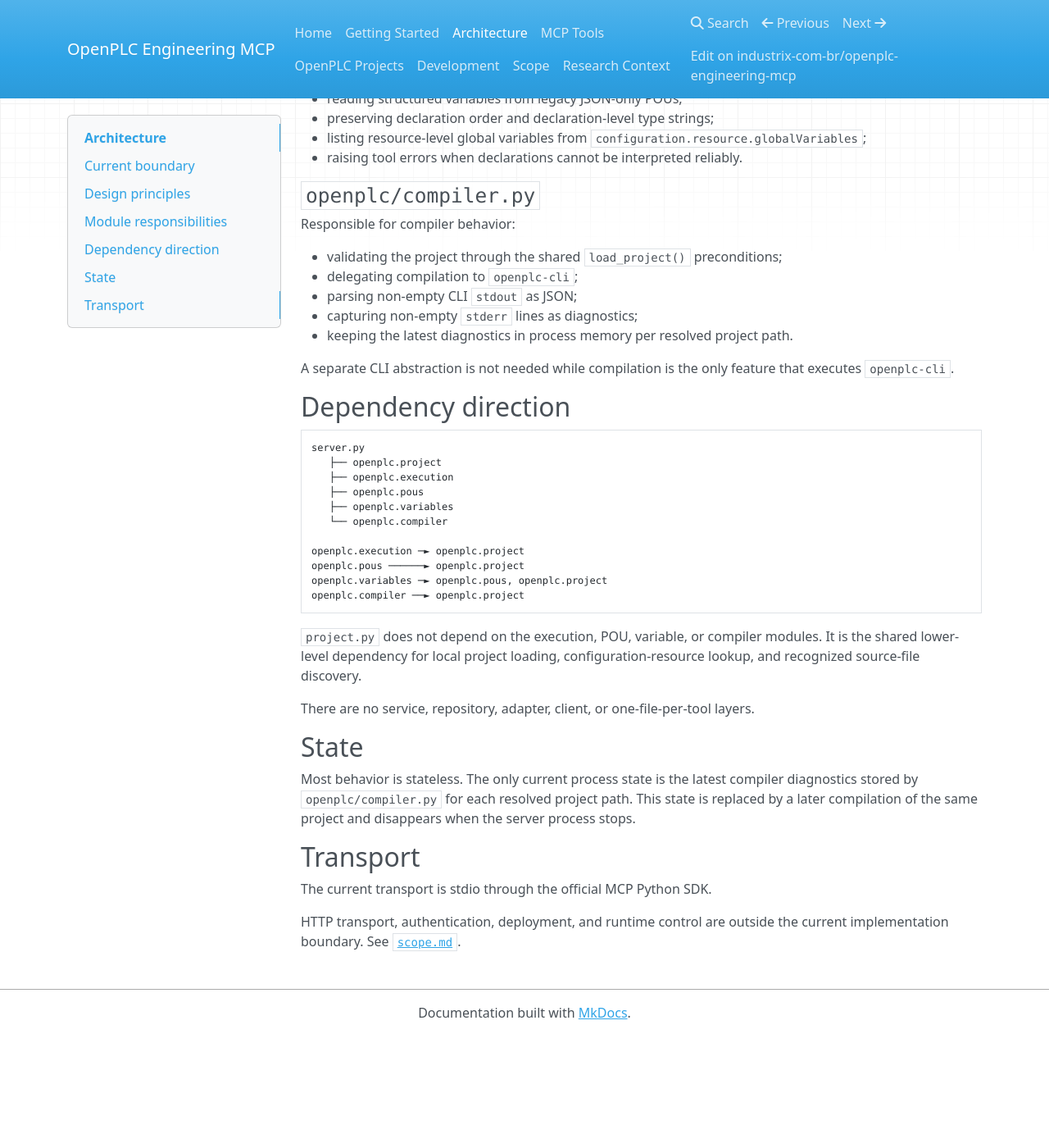
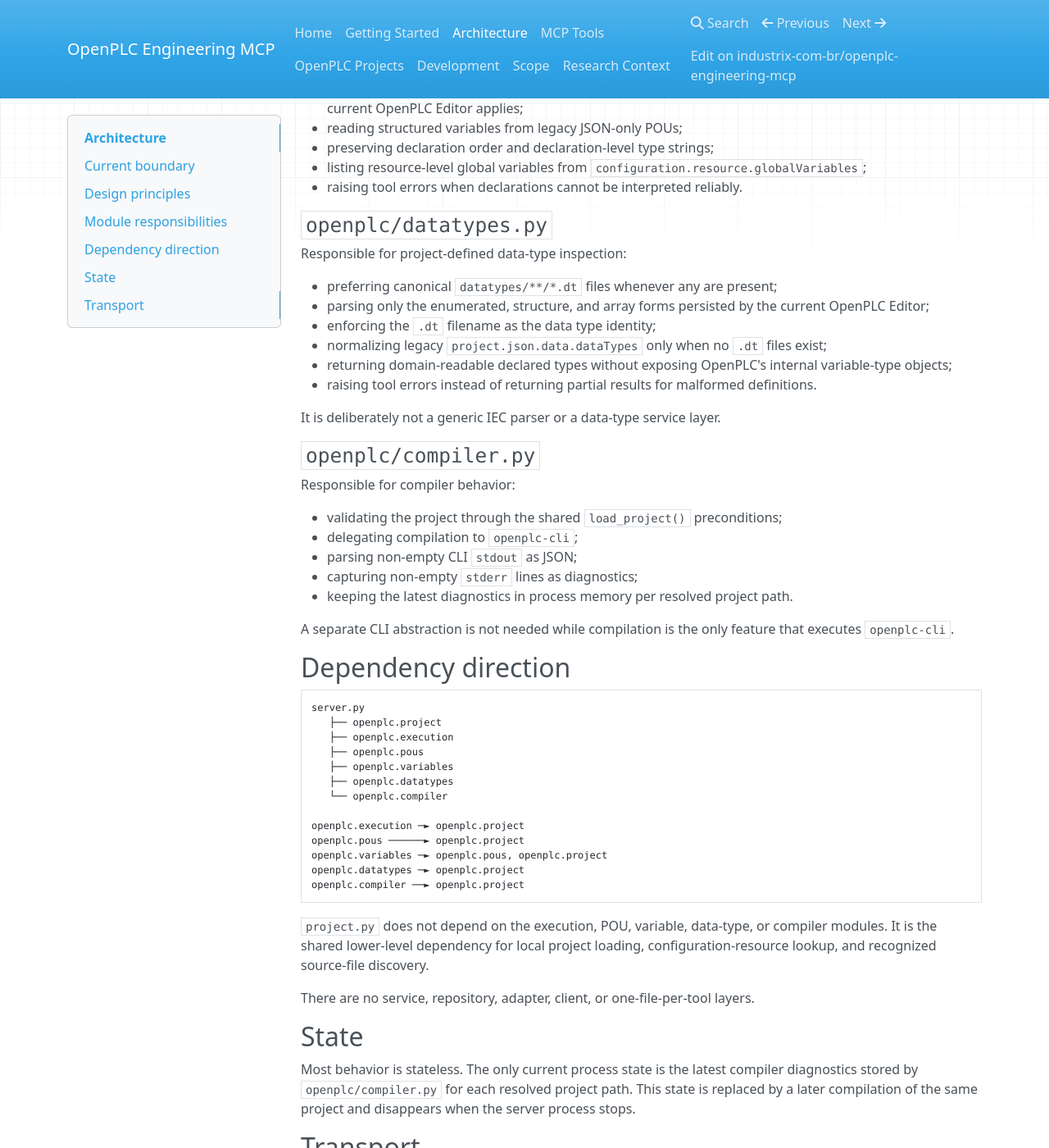
Before and after one commit to industrix-com-br/openplc-engineering-mcp, an MkDocs documentation site: the page built from docs/architecture.md, in a window 1280 px wide and 1400 px high, scrolled down 2022 px. Shown: the whole window at 82% size. Built offline with MkDocs 1.6.1, drawn with Linux system fonts in a browser that asks for light colours; nearby versions of some CDN libraries; before the commit the page ends 3285 px from its top, so only the background shows below that; some of the changed text lies outside the part shown.

Commit message:
docs: document datatype module responsibility

````diff
--- a/docs/architecture.md
+++ b/docs/architecture.md
@@ -16,6 +16,8 @@
         +-- pous.py -------- local OpenPLC project files
         |
         +-- variables.py --- POU and resource global variable declarations
+        |
+        +-- datatypes.py --- project-defined data types
         |
         +-- compiler.py ---- openplc-cli
 ```
@@ -55,7 +57,7 @@
 - enforcing the minimum project preconditions;
 - providing shallow project validation;
 - listing relevant project files;
-- providing the shared recognized-source-file scan used by POU discovery.
+- providing the shared recognized-source-file scan used by POU and data-type discovery.
 
 ### `openplc/execution.py`
 
@@ -88,6 +90,19 @@
 - listing resource-level global variables from `configuration.resource.globalVariables`;
 - raising tool errors when declarations cannot be interpreted reliably.
 
+### `openplc/datatypes.py`
+
+Responsible for project-defined data-type inspection:
+
+- preferring canonical `datatypes/**/*.dt` files whenever any are present;
+- parsing only the enumerated, structure, and array forms persisted by the current OpenPLC Editor;
+- enforcing the `.dt` filename as the data type identity;
+- normalizing legacy `project.json.data.dataTypes` only when no `.dt` files exist;
+- returning domain-readable declared types without exposing OpenPLC's internal variable-type objects;
+- raising tool errors instead of returning partial results for malformed definitions.
+
+It is deliberately not a generic IEC parser or a data-type service layer.
+
 ### `openplc/compiler.py`
 
 Responsible for compiler behavior:
@@ -108,15 +123,17 @@
    ├── openplc.execution
    ├── openplc.pous
    ├── openplc.variables
+   ├── openplc.datatypes
    └── openplc.compiler
 
 openplc.execution ─► openplc.project
 openplc.pous ──────► openplc.project
 openplc.variables ─► openplc.pous, openplc.project
+openplc.datatypes ─► openplc.project
 openplc.compiler ──► openplc.project
 ```
 
-`project.py` does not depend on the execution, POU, variable, or compiler modules. It is the shared lower-level dependency for local project loading, configuration-resource lookup, and recognized source-file discovery.
+`project.py` does not depend on the execution, POU, variable, data-type, or compiler modules. It is the shared lower-level dependency for local project loading, configuration-resource lookup, and recognized source-file discovery.
 
 There are no service, repository, adapter, client, or one-file-per-tool layers.
 
````
Also changed, not shown: other parts of docs/architecture.md (+1 -1 lines).
